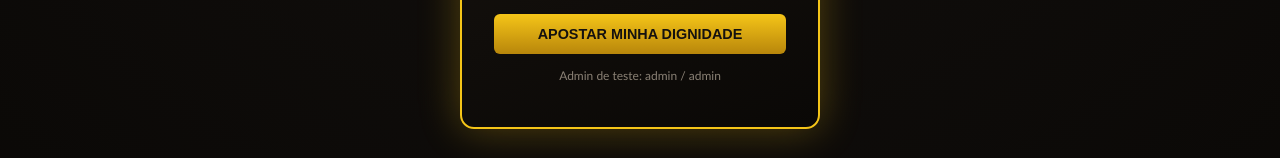
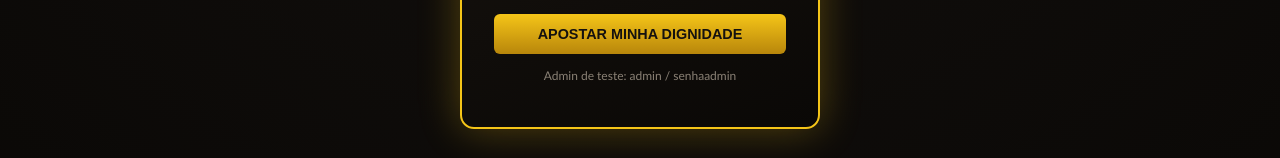
Before and after one commit to Ribeiro-Murilo/vicaxBet, a React (Vite) app in the folder web/: page /login in a window 1280 px wide. Shown: the part 511-669 px from the top of the page. Built offline with nearby package versions, Linux system fonts and the light colour scheme.

Commit message:
chore: senha do admin passa a ser senhaadmin

```diff
--- a/web/src/pages/Login.jsx
+++ b/web/src/pages/Login.jsx
@@ -56,7 +56,7 @@ export default function Login() {
             {modo === 'entrar' ? 'Apostar minha dignidade' : 'Criar conta na firma'}
           </button>
         </form>
-        <p className="dica">Admin de teste: admin / admin</p>
+        <p className="dica">Admin de teste: admin / senhaadmin</p>
       </div>
     </div>
   );
```
Also changed, not shown: 2 other files (tests, documents, lock files or other folders).
